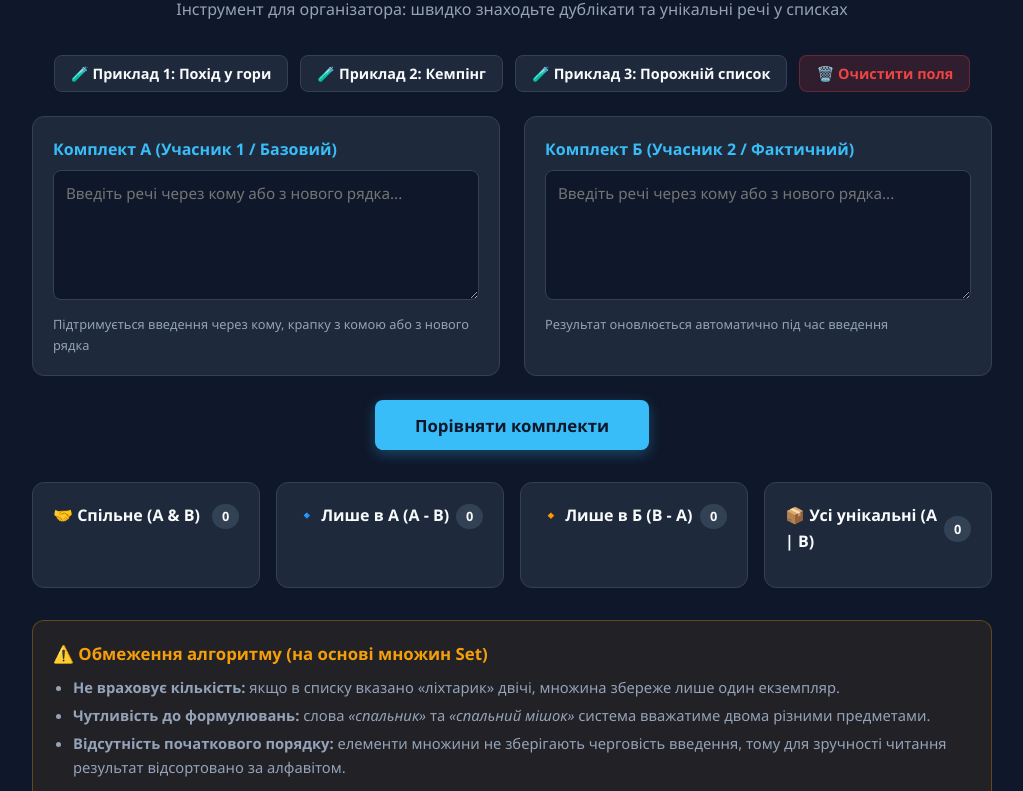
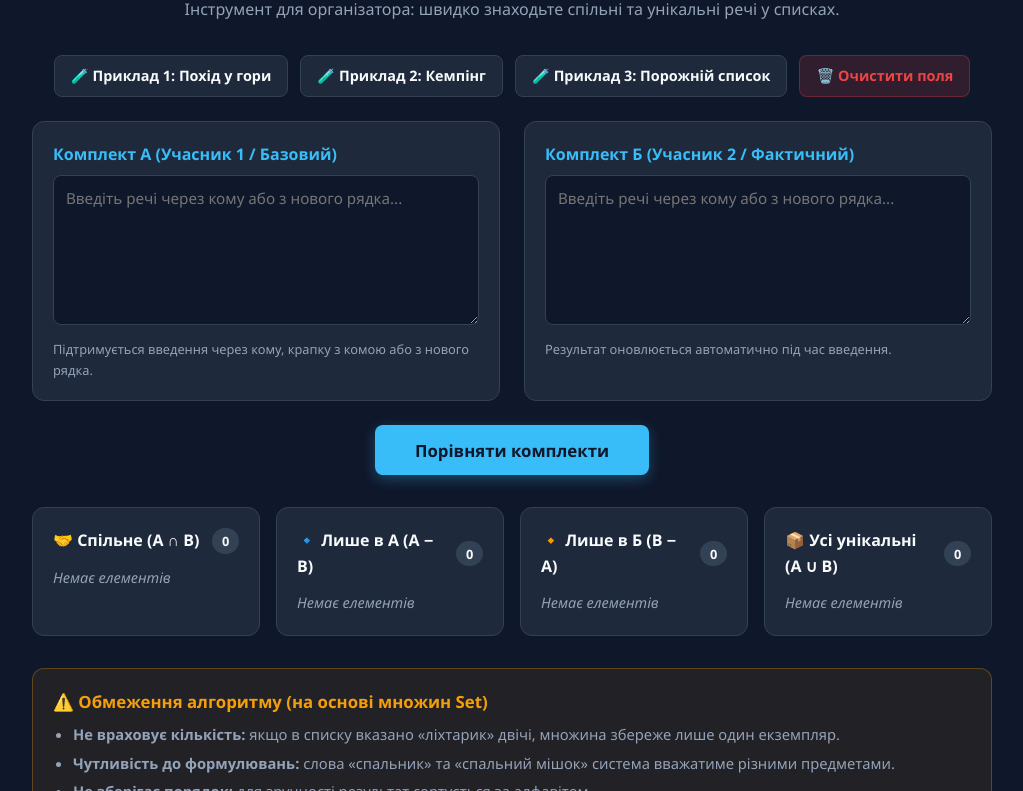
Before and after one commit to tihihyyyyyyy/categor, a plain HTML site: page index.html in a window 1280 px wide. Shown: the part 94-885 px from the top of the page, without its empty margins (128-1151 px from the left). Drawn offline with Linux system fonts and the light colour scheme.

Commit message:
Update index.html

```diff
--- a/index.html
+++ b/index.html
@@ -1,8 +1,10 @@
+
+
 <!DOCTYPE html>
 <html lang="uk">
 <head>
-  <meta charset="UTF-8" />
-  <meta name="viewport" content="width=device-width, initial-scale=1.0" />
+  <meta charset="UTF-8">
+  <meta name="viewport" content="width=device-width, initial-scale=1.0">
   <title>Порівняння комплектів спорядження</title>
   <style>
     :root {
@@ -12,315 +14,136 @@
       --text: #f8fafc;
       --muted: #94a3b8;
       --accent: #38bdf8;
-      --accent-hover: #0284c7;
       --green: #10b981;
       --purple: #a855f7;
       --orange: #f59e0b;
       --red: #ef4444;
     }
-
-    * {
-      box-sizing: border-box;
-      margin: 0;
-      padding: 0;
-      font-family: 'Segoe UI', system-ui, -apple-system, sans-serif;
-    }
-
-    body {
-      background-color: var(--bg);
-      color: var(--text);
-      line-height: 1.6;
-      padding: 2rem 1rem;
-    }
-
-    .container {
-      max-width: 960px;
-      margin: 0 auto;
-    }
-
-    header {
-      text-align: center;
-      margin-bottom: 2rem;
-    }
-
-    header h1 {
-      font-size: 2rem;
-      margin-bottom: 0.5rem;
-      color: var(--accent);
-    }
-
-    header p {
-      color: var(--muted);
-    }
-
-    .presets {
-      display: flex;
-      flex-wrap: wrap;
-      gap: 0.75rem;
-      justify-content: center;
-      margin-bottom: 1.5rem;
-    }
-
-    button {
-      cursor: pointer;
-      border: none;
-      border-radius: 8px;
-      font-weight: 600;
-      transition: all 0.2s ease;
-    }
-
-    .btn-preset {
-      background: var(--card);
-      color: var(--text);
-      border: 1px solid var(--border);
-      padding: 0.5rem 1rem;
-      font-size: 0.9rem;
-    }
-
-    .btn-preset:hover {
-      border-color: var(--accent);
-      color: var(--accent);
-    }
-
-    .btn-clear {
-      background: rgba(239, 68, 68, 0.15);
-      color: var(--red);
-      border: 1px solid rgba(239, 68, 68, 0.3);
-      padding: 0.5rem 1rem;
-      font-size: 0.9rem;
-    }
-
-    .inputs-grid {
-      display: grid;
-      grid-template-columns: repeat(auto-fit, minmax(280px, 1fr));
-      gap: 1.5rem;
-      margin-bottom: 1.5rem;
-    }
-
-    .input-box {
-      background: var(--card);
-      padding: 1.25rem;
-      border-radius: 12px;
-      border: 1px solid var(--border);
-    }
-
-    .input-box label {
-      display: block;
-      font-weight: 600;
-      margin-bottom: 0.5rem;
-      color: var(--accent);
-    }
-
-    textarea {
-      width: 100%;
-      height: 130px;
-      background: #0f172a;
-      color: var(--text);
-      border: 1px solid var(--border);
-      border-radius: 8px;
-      padding: 0.75rem;
-      font-size: 0.95rem;
-      resize: vertical;
-    }
-
-    textarea:focus {
-      outline: none;
-      border-color: var(--accent);
-    }
-
-    .hint {
-      font-size: 0.8rem;
-      color: var(--muted);
-      margin-top: 0.4rem;
-    }
-
-    .action-bar {
-      text-align: center;
-      margin-bottom: 2rem;
-    }
-
-    .btn-primary {
-      background: var(--accent);
-      color: #0f172a;
-      padding: 0.85rem 2.5rem;
-      font-size: 1.05rem;
-      box-shadow: 0 4px 14px rgba(56, 189, 248, 0.3);
-    }
-
-    .btn-primary:hover {
-      background: var(--accent-hover);
-      color: #fff;
-    }
-
-    .results-grid {
-      display: grid;
-      grid-template-columns: repeat(auto-fit, minmax(220px, 1fr));
-      gap: 1rem;
-      margin-bottom: 2rem;
-    }
-
-    .result-card {
-      background: var(--card);
-      border: 1px solid var(--border);
-      border-radius: 12px;
-      padding: 1.25rem;
-    }
-
-    .result-card h3 {
-      font-size: 1rem;
-      margin-bottom: 0.75rem;
-      display: flex;
-      justify-content: space-between;
-      align-items: center;
-    }
-
-    .badge {
-      font-size: 0.8rem;
-      padding: 0.15rem 0.6rem;
-      border-radius: 999px;
-      background: #334155;
-    }
-
-    .tags {
-      display: flex;
-      flex-wrap: wrap;
-      gap: 0.4rem;
-    }
-
-    .tag {
-      padding: 0.25rem 0.65rem;
-      border-radius: 6px;
-      font-size: 0.85rem;
-      font-weight: 500;
-    }
-
-    .tag-common { background: rgba(16, 185, 129, 0.15); color: var(--green); border: 1px solid rgba(16, 185, 129, 0.3); }
-    .tag-a { background: rgba(56, 189, 248, 0.15); color: var(--accent); border: 1px solid rgba(56, 189, 248, 0.3); }
-    .tag-b { background: rgba(168, 85, 247, 0.15); color: var(--purple); border: 1px solid rgba(168, 85, 247, 0.3); }
-    .tag-all { background: rgba(245, 158, 11, 0.15); color: var(--orange); border: 1px solid rgba(245, 158, 11, 0.3); }
-
-    .empty-msg {
-      color: var(--muted);
-      font-size: 0.9rem;
-      font-style: italic;
-    }
-
-    .limitations {
-      background: rgba(245, 158, 11, 0.08);
-      border: 1px solid rgba(245, 158, 11, 0.3);
-      border-radius: 12px;
-      padding: 1.25rem;
-    }
-
-    .limitations h3 {
-      color: var(--orange);
-      margin-bottom: 0.5rem;
-      font-size: 1.05rem;
-    }
-
-    .limitations ul {
-      padding-left: 1.25rem;
-      color: var(--muted);
-      font-size: 0.92rem;
-    }
-
-    .limitations li {
-      margin-bottom: 0.3rem;
-    }
-
-    footer {
-      text-align: center;
-      margin-top: 2rem;
-      color: var(--muted);
-      font-size: 0.85rem;
-    }
+    * { box-sizing: border-box; margin: 0; padding: 0; font-family: "Segoe UI", system-ui, sans-serif; }
+    body { background: var(--bg); color: var(--text); line-height: 1.6; padding: 2rem 1rem; }
+    .container { max-width: 960px; margin: 0 auto; }
+    header { text-align: center; margin-bottom: 2rem; }
+    header h1 { font-size: clamp(1.5rem, 4vw, 2rem); margin-bottom: .5rem; color: var(--accent); }
+    header p, .hint, footer { color: var(--muted); }
+    .presets { display: flex; flex-wrap: wrap; gap: .75rem; justify-content: center; margin-bottom: 1.5rem; }
+    button { cursor: pointer; border: 0; border-radius: 8px; font-weight: 600; transition: .2s; }
+    button:focus-visible, textarea:focus-visible { outline: 2px solid var(--accent); outline-offset: 3px; }
+    .btn-preset, .btn-clear { padding: .65rem 1rem; font-size: .9rem; background: var(--card); color: var(--text); border: 1px solid var(--border); }
+    .btn-preset:hover { border-color: var(--accent); color: var(--accent); }
+    .btn-clear { background: rgba(239,68,68,.15); color: var(--red); border-color: rgba(239,68,68,.3); }
+    .btn-clear:hover { background: rgba(239,68,68,.25); }
+    .inputs-grid { display: grid; grid-template-columns: repeat(auto-fit, minmax(min(100%, 280px), 1fr)); gap: 1.5rem; margin-bottom: 1.5rem; }
+    .input-box, .result-card { background: var(--card); padding: 1.25rem; border-radius: 12px; border: 1px solid var(--border); }
+    label { display: block; font-weight: 600; margin-bottom: .5rem; color: var(--accent); }
+    textarea { width: 100%; min-height: 150px; background: var(--bg); color: var(--text); border: 1px solid var(--border); border-radius: 8px; padding: .75rem; font-size: .95rem; resize: vertical; }
+    textarea:focus { border-color: var(--accent); outline: none; }
+    .hint { font-size: .8rem; margin-top: .4rem; }
+    .action-bar { text-align: center; margin: 1.5rem 0 2rem; }
+    .btn-primary { background: var(--accent); color: var(--bg); padding: .85rem 2.5rem; font-size: 1.05rem; box-shadow: 0 4px 14px rgba(56,189,248,.3); }
+    .btn-primary:hover { background: #0284c7; color: white; }
+    .results-grid { display: grid; grid-template-columns: repeat(auto-fit, minmax(min(100%, 220px), 1fr)); gap: 1rem; margin-bottom: 2rem; }
+    .result-card h2 { font-size: 1rem; margin-bottom: .75rem; display: flex; justify-content: space-between; align-items: center; gap: .5rem; }
+    .badge { font-size: .8rem; padding: .15rem .6rem; border-radius: 999px; background: #334155; white-space: nowrap; }
+    .tags { display: flex; flex-wrap: wrap; gap: .4rem; }
+    .tag { padding: .25rem .65rem; border-radius: 6px; font-size: .85rem; overflow-wrap: anywhere; }
+    .tag-common { background: rgba(16,185,129,.15); color: var(--green); border: 1px solid rgba(16,185,129,.3); }
+    .tag-a { background: rgba(56,189,248,.15); color: var(--accent); border: 1px solid rgba(56,189,248,.3); }
+    .tag-b { background: rgba(168,85,247,.15); color: var(--purple); border: 1px solid rgba(168,85,247,.3); }
+    .tag-all { background: rgba(245,158,11,.15); color: var(--orange); border: 1px solid rgba(245,158,11,.3); }
+    .empty-msg { color: var(--muted); font-size: .9rem; font-style: italic; }
+    .limitations { background: rgba(245,158,11,.08); border: 1px solid rgba(245,158,11,.3); border-radius: 12px; padding: 1.25rem; }
+    .limitations h2 { color: var(--orange); margin-bottom: .5rem; font-size: 1.05rem; }
+    .limitations ul { padding-left: 1.25rem; color: var(--muted); font-size: .92rem; }
+    .limitations li { margin-bottom: .3rem; }
+    footer { text-align: center; margin-top: 2rem; font-size: .85rem; }
   </style>
 </head>
 <body>
-  <div class="container">
+  <main class="container">
     <header>
       <h1>🎒 Порівняння комплектів спорядження</h1>
-      <p>Інструмент для організатора: швидко знаходьте дублікати та унікальні речі у списках</p>
+      <p>Інструмент для організатора: швидко знаходьте спільні та унікальні речі у списках.</p>
     </header>
 
-    <div class="presets">
-      <button type="button" class="btn-preset" onclick="loadPreset(1)">🧪 Приклад 1: Похід у гори</button>
-      <button type="button" class="btn-preset" onclick="loadPreset(2)">🧪 Приклад 2: Кемпінг</button>
-      <button type="button" class="btn-preset" onclick="loadPreset(3)">🧪 Приклад 3: Порожній список</button>
-      <button type="button" class="btn-clear" onclick="clearAll()">🗑️ Очистити поля</button>
+    <section class="presets" aria-label="Приклади">
+      <button type="button" class="btn-preset" id="preset1">🧪 Приклад 1: Похід у гори</button>
+      <button type="button" class="btn-preset" id="preset2">🧪 Приклад 2: Кемпінг</button>
+      <button type="button" class="btn-preset" id="preset3">🧪 Приклад 3: Порожній список</button>
+      <button type="button" class="btn-clear" id="clearBtn">🗑️ Очистити поля</button>
+    </section>
+
+    <section class="inputs-grid">
+      <div class="input-box">
+        <label for="listA">Комплект А (Учасник 1 / Базовий)</label>
+        <textarea id="listA" placeholder="Введіть речі через кому або з нового рядка..."></textarea>
+        <p class="hint">Підтримується введення через кому, крапку з комою або з нового рядка.</p>
+      </div>
+      <div class="input-box">
+        <label for="listB">Комплект Б (Учасник 2 / Фактичний)</label>
+        <textarea id="listB" placeholder="Введіть речі через кому або з нового рядка..."></textarea>
+        <p class="hint">Результат оновлюється автоматично під час введення.</p>
+      </div>
+    </section>
+
+    <div class="action-bar">
+      <button type="button" class="btn-primary" id="compareBtn">Порівняти комплекти</button>
     </div>
 
-    <div class="inputs-grid">
-      <div class="input-box">
-        <label for="listA">Комплект А (Учасник 1 / Базовий)</label>
-        <textarea id="listA" oninput="compareGear()" placeholder="Введіть речі через кому або з нового рядка..."></textarea>
-        <div class="hint">Підтримується введення через кому, крапку з комою або з нового рядка</div>
-      </div>
-
-      <div class="input-box">
-        <label for="listB">Комплект Б (Учасник 2 / Фактичний)</label>
-        <textarea id="listB" oninput="compareGear()" placeholder="Введіть речі через кому або з нового рядка..."></textarea>
-        <div class="hint">Результат оновлюється автоматично під час введення</div>
-      </div>
-    </div>
-
-    <div class="action-bar">
-      <button type="button" class="btn-primary" onclick="compareGear()">Порівняти комплекти</button>
-    </div>
-
-    <div class="results-grid">
-      <div class="result-card">
-        <h3>🤝 Спільне (A & B) <span class="badge" id="countCommon">0</span></h3>
-        <div class="tags" id="resCommon"></div>
-      </div>
-
-      <div class="result-card">
-        <h3>🔹 Лише в А (A - B) <span class="badge" id="countOnlyA">0</span></h3>
-        <div class="tags" id="resOnlyA"></div>
-      </div>
-
-      <div class="result-card">
-        <h3>🔸 Лише в Б (B - A) <span class="badge" id="countOnlyB">0</span></h3>
-        <div class="tags" id="resOnlyB"></div>
-      </div>
-
-      <div class="result-card">
-        <h3>📦 Усі унікальні (A | B) <span class="badge" id="countAll">0</span></h3>
-        <div class="tags" id="resAll"></div>
-      </div>
-    </div>
+    <section class="results-grid" aria-live="polite">
+      <article class="result-card">
+        <h2>🤝 Спільне (A ∩ B) <span class="badge" id="countCommon">0</span></h2>
+        <div class="tags" id="resCommon"><span class="empty-msg">Немає елементів</span></div>
+      </article>
+      <article class="result-card">
+        <h2>🔹 Лише в А (A − B) <span class="badge" id="countOnlyA">0</span></h2>
+        <div class="tags" id="resOnlyA"><span class="empty-msg">Немає елементів</span></div>
+      </article>
+      <article class="result-card">
+        <h2>🔸 Лише в Б (B − A) <span class="badge" id="countOnlyB">0</span></h2>
+        <div class="tags" id="resOnlyB"><span class="empty-msg">Немає елементів</span></div>
+      </article>
+      <article class="result-card">
+        <h2>📦 Усі унікальні (A ∪ B) <span class="badge" id="countAll">0</span></h2>
+        <div class="tags" id="resAll"><span class="empty-msg">Немає елементів</span></div>
+      </article>
+    </section>
 
     <section class="limitations">
-      <h3>⚠️ Обмеження алгоритму (на основі множин Set)</h3>
+      <h2>⚠️ Обмеження алгоритму (на основі множин Set)</h2>
       <ul>
         <li><strong>Не враховує кількість:</strong> якщо в списку вказано «ліхтарик» двічі, множина збереже лише один екземпляр.</li>
-        <li><strong>Чутливість до формулювань:</strong> слова <em>«спальник»</em> та <em>«спальний мішок»</em> система вважатиме двома різними предметами.</li>
-        <li><strong>Відсутність початкового порядку:</strong> елементи множини не зберігають черговість введення, тому для зручності читання результат відсортовано за алфавітом.</li>
+        <li><strong>Чутливість до формулювань:</strong> слова «спальник» та «спальний мішок» система вважатиме різними предметами.</li>
+        <li><strong>Не зберігає порядок:</strong> для зручності результат сортується за алфавітом.</li>
       </ul>
     </section>
 
-    <footer>
-      Створено на базі операцій над множинами (Set) • Готово до публікації на GitHub Pages
-    </footer>
-  </div>
+    <footer>Створено на базі операцій над множинами (Set) • Готово до публікації на GitHub Pages</footer>
+  </main>
 
   <script>
+    // Перетворюємо введений текст на множину унікальних предметів.
     function parseToSet(rawText) {
       var items = rawText
-        .split(/[\n,;]+/)
+        .split(/[\\n,;]+/)
         .map(function(item) { return item.trim().toLowerCase(); })
         .filter(function(item) { return item.length > 0; });
+
       return new Set(items);
     }
 
+    // Виводимо знайдені предмети на сторінку.
     function renderTags(containerId, countId, itemsArray, tagClass) {
       var container = document.getElementById(containerId);
       var badge = document.getElementById(countId);
+
       badge.textContent = itemsArray.length;
-      container.innerHTML = "";
+      container.replaceChildren();
 
       if (itemsArray.length === 0) {
-        container.innerHTML = '<span class="empty-msg">Немає елементів</span>';
+        var empty = document.createElement("span");
+        empty.className = "empty-msg";
+        empty.textContent = "Немає елементів";
+        container.appendChild(empty);
         return;
       }
 
@@ -332,18 +155,17 @@
       });
     }
 
+    // Порівнюємо два комплекти.
     function compareGear() {
-      var boxA = document.getElementById("listA");
-      var boxB = document.getElementById("listB");
-      var setA = parseToSet(boxA.value);
-      var setB = parseToSet(boxB.value);
+      var setA = parseToSet(document.getElementById("listA").value);
+      var setB = parseToSet(document.getElementById("listB").value);
 
       var arrA = Array.from(setA);
       var arrB = Array.from(setB);
 
-      var common = arrA.filter(function(x) { return setB.has(x); }).sort();
-      var onlyA = arrA.filter(function(x) { return !setB.has(x); }).sort();
-      var onlyB = arrB.filter(function(x) { return !setA.has(x); }).sort();
+      var common = arrA.filter(function(item) { return setB.has(item); }).sort();
+      var onlyA = arrA.filter(function(item) { return !setB.has(item); }).sort();
+      var onlyB = arrB.filter(function(item) { return !setA.has(item); }).sort();
       var allUnique = Array.from(new Set(arrA.concat(arrB))).sort();
 
       renderTags("resCommon", "countCommon", common, "tag-common");
@@ -352,6 +174,43 @@
       renderTags("resAll", "countAll", allUnique, "tag-all");
     }
 
-    function loadPreset(num) {
+    // Завантажуємо один із готових прикладів.
+    function loadPreset(number) {
       var boxA = document.getElementById("listA");
       var boxB = document.getElementById("listB");
+
+      if (number === 1) {
+        boxA.value = "намет\\nспальник\\nліхтарик\\nвода\\nаптечка\\nрюкзак";
+        boxB.value = "намет\\nспальник\\nпальник\\nвода\\nтелефон\\nрюкзак";
+      } else if (number === 2) {
+        boxA.value = "намет\\nкаремат\\nліхтарик\\nїжа\\nвода";
+        boxB.value = "намет\\nкаремат\\nпосуд\\nїжа\\nвода\\nліхтарик";
+      } else if (number === 3) {
+        boxA.value = "";
+        boxB.value = "";
+      }
+
+      compareGear();
+    }
+
+    // Очищаємо обидва поля та результати.
+    function clearAll() {
+      document.getElementById("listA").value = "";
+      document.getElementById("listB").value = "";
+      compareGear();
+    }
+
+    // Підключаємо обробники подій після завантаження сторінки.
+    document.getElementById("preset1").addEventListener("click", function() { loadPreset(1); });
+    document.getElementById("preset2").addEventListener("click", function() { loadPreset(2); });
+    document.getElementById("preset3").addEventListener("click", function() { loadPreset(3); });
+    document.getElementById("clearBtn").addEventListener("click", clearAll);
+    document.getElementById("compareBtn").addEventListener("click", compareGear);
+    document.getElementById("listA").addEventListener("input", compareGear);
+    document.getElementById("listB").addEventListener("input", compareGear);
+
+    // Початковий стан сторінки.
+    compareGear();
+  </script>
+</body>
+</html>
```
